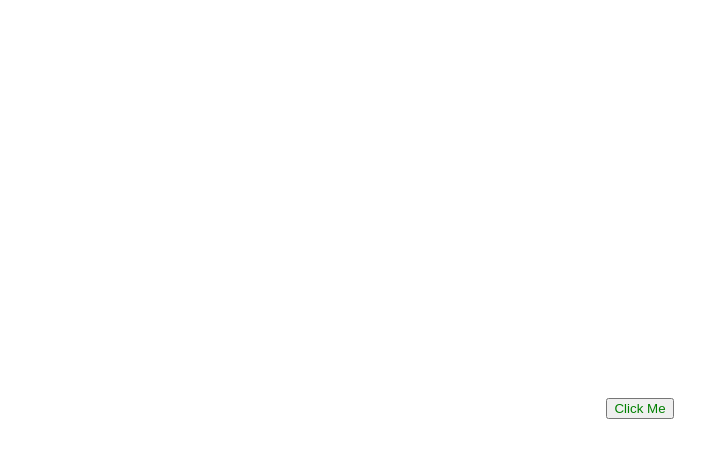
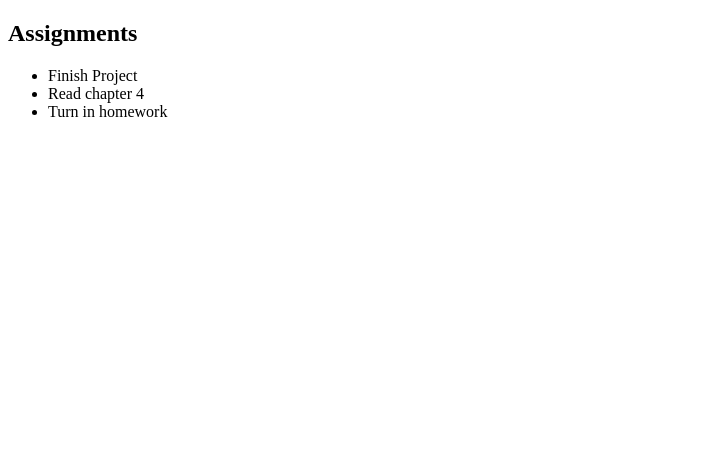
Before and after one commit to petre-symfony/Laracasts-vue3-step-by-step-firsts-episodes, a plain HTML site: page index.html in a window 1280 px wide. Shown: the whole page, without its empty margins (0-728 px from the left). Drawn offline with nearby package versions, Linux system fonts and the light colour scheme.

Commit message:
3.1 Lists, Conditionals, and Computed Properties
 Okay episode 3. So this point you should be feeling a little more comfortable. So with that in mind, why don't we move on to lists and also computed properties which are going to love okay?

 Imagine you're in school and you need to build a little application to handle your assignment tracking. Okay, we'll call this assignments. And yeah, we basically want an unordered list with things like this finish projects, read chapter 4 turn in homework you get the idea.

 Okay, let's have a look at this in the browser.

 And that looks okay.

```diff
--- a/index.html
+++ b/index.html
@@ -2,40 +2,24 @@
 <html lang="en">
   <head>
     <meta charset="UTF-8">
-    <title>Document</title>
+    <title>Lists and Computed Properties</title>
     <script src="https://unpkg.com/vue@3"></script>
-    <style>
-      html, body {
-        height: 100%;
-      }
-      body {
-        display: grid;
-        place-items: center;
-      }
-      .text-red {
-        color: red
-      }
-      .text-green {
-        color: green;
-      }
-    </style>
   </head>
   <body>
     <div id="app">
-      <button :class="active ? 'text-red' : 'text-green'" @click="toggle">Click Me</button>
+      <section>
+        <h2>Assignments</h2>
+
+        <ul>
+          <li>Finish Project</li>
+          <li>Read chapter 4</li>
+          <li>Turn in homework</li>
+        </ul>
+      </section>
     </div>
     <script>
       Vue.createApp({
-        data() {
-          return {
-            active: false
-          }
-        },
-        methods: {
-          toggle() {
-            this.active = !this.active
-          }
-        }
+
       }).mount('#app');
     </script>
   </body>
```
Also changed, not shown: screenshots/Ep3/3.1 an unordered list.png (added).
